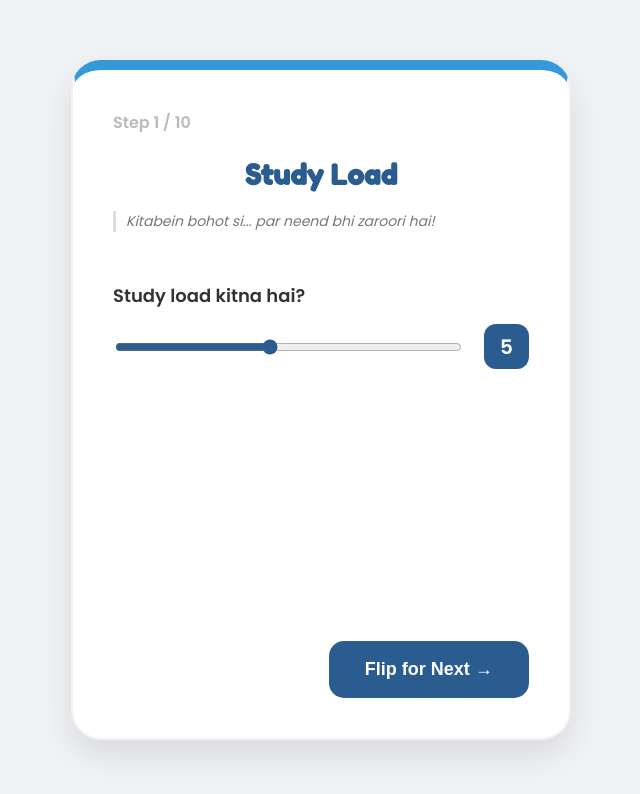
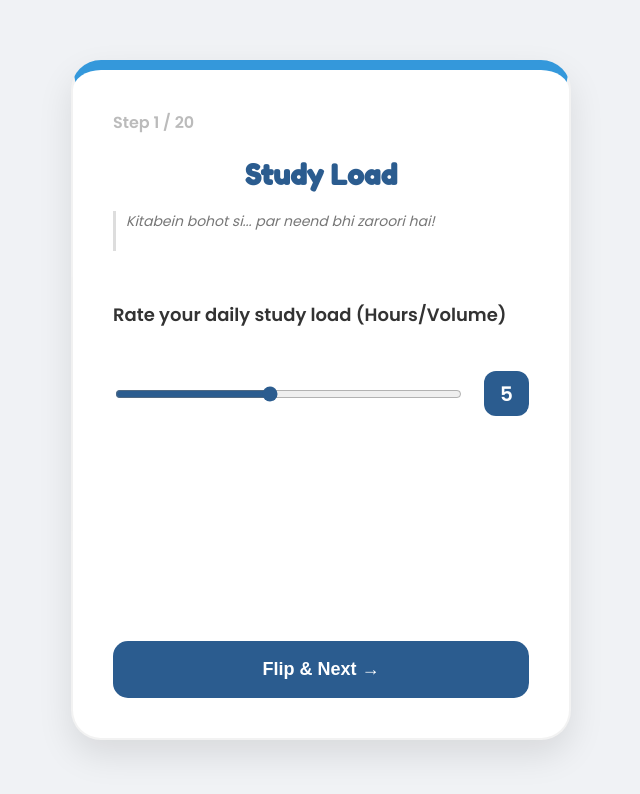
Before and after one commit to kanika-ydv/Student-Stress-Predictor, a plain HTML site: page Frontend/index.html in a window 1280 px wide. Shown: the whole page, without its empty margins (319-959 px from the left). Drawn offline with Linux system fonts and the light colour scheme.

Commit message:
Update index.html

```diff
--- a/Frontend/index.html
+++ b/Frontend/index.html
@@ -40,10 +40,10 @@
         .card-face-back { transform: rotateY(180deg); }
 
         h2 { font-family: 'Fredoka One', cursive; font-size: 28px; color: var(--primary); margin-bottom: 5px; text-align:center; }
-        .quote { font-style: italic; color: #777; margin-bottom: 30px; font-size: 14px; border-left: 3px solid #ddd; padding-left: 10px; }
+        .quote { font-style: italic; color: #777; margin-bottom: 30px; font-size: 14px; border-left: 3px solid #ddd; padding-left: 10px; min-height: 40px;}
 
         .input-group { margin-top: 20px; text-align: left; }
-        label { font-size: 18px; color: #333; font-weight: 600; display: block; margin-bottom: 15px; }
+        label { font-size: 18px; color: #333; font-weight: 600; display: block; margin-bottom: 15px; min-height: 55px;}
 
         .slider-wrapper { display: flex; align-items: center; gap: 20px; }
         input[type="range"] { flex-grow: 1; height: 10px; cursor: pointer; accent-color: var(--primary); }
@@ -56,7 +56,6 @@
         .btn-group { display: flex; gap: 15px; margin-top: auto; padding-top: 20px; }
         button { padding: 18px; border-radius: 15px; cursor: pointer; font-size: 18px; font-weight: 600; transition: 0.3s; border: none; flex: 1; }
         .next-btn { background: var(--primary); color: white; }
-        .back-btn { background: #eee; color: #666; }
 
         /* GAUGE STYLES */
         .gauge-outer { position: relative; width: 240px; height: 120px; margin: 20px auto 40px; overflow: visible; }
@@ -71,15 +70,15 @@
 </head>
 <body>
 
-<div class="scene" id="main-scene">
+<div class="scene">
     <div class="card-container" id="flipper">
         <div class="card-face" id="face-front">
             <div id="progress-txt" style="font-weight: bold; color: #bbb;">Step 1 / 10</div>
-            <h2 id="title-f">Academic Load</h2>
-            <p class="quote" id="quote-f">"Padhai ka bojh, ya future ki khoj?"</p>
+            <h2 id="title-f">Loading...</h2>
+            <p class="quote" id="quote-f">Wait a moment...</p>
 
             <div class="input-group">
-                <label id="label-f">How heavy is your study load?</label>
+                <label id="label-f">Question Loading...</label>
                 <div class="slider-wrapper">
                     <input type="range" min="1" max="10" value="5" id="slider-f" oninput="updateDisp('f')">
                     <div class="range-value" id="val-f">5</div>
@@ -87,19 +86,18 @@
             </div>
 
             <div class="btn-group">
-                <button class="back-btn" onclick="moveStep(-1)" id="b-btn" style="visibility:hidden">Back</button>
-                <button class="next-btn" onclick="flipToBack()">Flip for Next &rarr;</button>
+                <button class="next-btn" onclick="flipToBack()">Flip & Next &rarr;</button>
             </div>
         </div>
 
         <div class="card-face card-face-back" id="face-back">
-            <div id="back-header" style="font-weight: bold; color: #bbb;">Next Question</div>
-            <h2 id="title-b">Performance</h2>
-            <p class="quote" id="quote-b">"Marks matter? Maybe. Mental health? Always."</p>
+            <div id="back-step-txt" style="font-weight: bold; color: #bbb;">Step 1 / 10</div>
+            <h2 id="title-b">Loading...</h2>
+            <p class="quote" id="quote-b">Almost there...</p>
 
             <div id="back-content-area">
                 <div class="input-group">
-                    <label id="label-b">Your Academic Performance?</label>
+                    <label id="label-b">Question Loading...</label>
                     <div class="slider-wrapper">
                         <input type="range" min="1" max="10" value="5" id="slider-b" oninput="updateDisp('b')">
                         <div class="range-value" id="val-b">5</div>
@@ -116,19 +114,33 @@
 
 <script>
     const allQuestions = [
-        { title: "Study Load", label: "Study load kitna hai?", quote: "Kitabein bohot si... par neend bhi zaroori hai!", color: "#3498db" },
-        { title: "Grades", label: "Academic Performance kaisi hai?", quote: "Result toh ek paper hai, aap gold ho!", color: "#3498db" },
-        { title: "Attendance", label: "Average Attendance (%)?", quote: "Attendance 75%? Mushkil hai par namumkin nahi.", color: "#3498db" },
-        { title: "Future", label: "Future Career ki chinta?", quote: "Life set hai? Ya abhi tension baaki hai?", color: "#3498db" },
-        { title: "Teacher", label: "Teacher ke sath relation?", quote: "Teacher strict hain ya dost jaise?", color: "#3498db" },
-        { title: "Sleep", label: "Neend ki quality kaisi hai?", quote: "8 ghante ki neend = 80% stress khatam.", color: "#2ecc71" },
-        { title: "Health", label: "Headache ya body pain?", quote: "Sar dard hai ya sirf Monday blues?", color: "#2ecc71" },
-        { title: "Activity", label: "Exercise ya Sports?", quote: "Body hilaao, stress bhagaao!", color: "#2ecc71" },
-        { title: "Anxiety", label: "Ghabrahat level kitna hai?", quote: "Chill maro, duniya nahi khatam ho rahi.", color: "#9b59b6" },
-        { title: "Focus", label: "Concentration me dikat?", quote: "Ek waqt pe ek kaam, baaki sab jaam.", color: "#9b59b6" },
-        { title: "Peer Pressure", label: "Doston ka pressure?", quote: "Log kya kahenge? Kuch toh log kahenge!", color: "#e67e22" },
-        { title: "Family", label: "Ghar walo ka support?", quote: "Family is everything, unse baat toh karo.", color: "#e67e22" }
-        // ... (Remaining added in background array logic)
+        // ACADEMIC (1-5)
+        { title: "Study Load", label: "Rate your daily study load (Hours/Volume)", quote: "Kitabein bohot si... par neend bhi zaroori hai!", color: "#3498db" },
+        { title: "Grades", label: "How satisfied are you with your grades?", quote: "Result toh ek paper hai, aap gold ho!", color: "#3498db" },
+        { title: "Attendance", label: "Rate your regularity in classes (%)", quote: "Attendance 75%? Mushkil hai par namumkin nahi.", color: "#3498db" },
+        { title: "Career", label: "Future career concern level?", quote: "Life set hai? Ya abhi tension baaki hai?", color: "#3498db" },
+        { title: "Teachers", label: "Teacher-Student relationship quality?", quote: "Teacher strict hain ya dost jaise?", color: "#3498db" },
+
+        // PHYSIOLOGICAL (6-10)
+        { title: "Sleep", label: "Quality of your sleep lately?", quote: "8 ghante ki neend = 80% stress khatam.", color: "#2ecc71" },
+        { title: "Headache", label: "Frequency of headaches or migraines?", quote: "Sar dard hai ya sirf Monday blues?", color: "#2ecc71" },
+        { title: "Activity", label: "Physical activity/Sports involvement?", quote: "Body hilaao, stress bhagaao!", color: "#2ecc71" },
+        { title: "Breathing", label: "Any breathing issues or panic signs?", quote: "Gehri saans lo... sab theek ho jayega.", color: "#2ecc71" },
+        { title: "Diet", label: "Eating habits (Healthy vs Junk)?", quote: "Pizza khushi deta hai, par salad shanti.", color: "#2ecc71" },
+
+        // PSYCHOLOGICAL (11-15)
+        { title: "Anxiety", label: "Daily anxiety or nervousness level?", quote: "Chill maro, duniya nahi khatam ho rahi.", color: "#9b59b6" },
+        { title: "Mood", label: "Frequency of mood swings?", quote: "Kabhi khushi kabhi gham... normal hai!", color: "#9b59b6" },
+        { title: "Self Esteem", label: "How confident do you feel in yourself?", quote: "Aap apna favourite ho, bas yaad rakho.", color: "#9b59b6" },
+        { title: "Focus", label: "Concentration and focus on tasks?", quote: "Ek waqt pe ek kaam, baaki sab jaam.", color: "#9b59b6" },
+        { title: "Happiness", label: "Overall happiness with current life?", quote: "Smile please! Mobile ka front camera dekho.", color: "#9b59b6" },
+
+        // SOCIETAL (16-20)
+        { title: "Peer Pressure", label: "Pressure to fit in with friends?", quote: "Log kya kahenge? Kuch toh log kahenge!", color: "#e67e22" },
+        { title: "Family", label: "Support from family/home environment?", quote: "Family is everything, unse baat toh karo.", color: "#e67e22" },
+        { title: "Safety", label: "How safe do you feel in your surroundings?", quote: "Safety first! Mental aur physical dono.", color: "#e67e22" },
+        { title: "Socializing", label: "Time spent socializing with others?", quote: "Dost banao, chai piyo, stress bhulao.", color: "#e67e22" },
+        { title: "Internet", label: "Internet/Social media usage impact?", quote: "Screen time kam, real life zyada!", color: "#e67e22" }
     ];
 
     let currentCardIndex = 0;
@@ -146,6 +158,7 @@
 
     function flipToFront() {
         answers[currentCardIndex * 2 + 1] = document.getElementById('slider-b').value;
+
         if (currentCardIndex < 9) {
             currentCardIndex++;
             loadCardData();
@@ -156,10 +169,11 @@
     }
 
     function loadCardData() {
-        const qF = allQuestions[currentCardIndex * 2] || allQuestions[0];
-        const qB = allQuestions[currentCardIndex * 2 + 1] || allQuestions[1];
+        const qF = allQuestions[currentCardIndex * 2];
+        const qB = allQuestions[currentCardIndex * 2 + 1];
 
-        document.getElementById('progress-txt').innerText = `Step ${currentCardIndex + 1} / 10`;
+        // Front Side Update
+        document.getElementById('progress-txt').innerText = `Step ${currentCardIndex * 2 + 1} / 20`;
         document.getElementById('title-f').innerText = qF.title;
         document.getElementById('label-f').innerText = qF.label;
         document.getElementById('quote-f').innerText = qF.quote;
@@ -167,6 +181,8 @@
         document.getElementById('val-f').innerText = answers[currentCardIndex * 2];
         document.getElementById('face-front').style.borderTop = `10px solid ${qF.color}`;
 
+        // Back Side Update
+        document.getElementById('back-step-txt').innerText = `Step ${currentCardIndex * 2 + 2} / 20`;
         document.getElementById('title-b').innerText = qB.title;
         document.getElementById('label-b').innerText = qB.label;
         document.getElementById('quote-b').innerText = qB.quote;
@@ -178,9 +194,9 @@
     }
 
     async function predictFinal() {
-        document.getElementById('back-header').innerText = "Analyzing...";
-        document.getElementById('title-b').innerText = "Processing Data";
-        document.getElementById('back-content-area').innerHTML = "<div style='text-align:center; padding:50px;'>Please wait while we calculate your stress level...</div>";
+        document.getElementById('back-step-txt').innerText = "Processing...";
+        document.getElementById('title-b').innerText = "Analyzing Results";
+        document.getElementById('back-content-area').innerHTML = "<div style='text-align:center; padding:50px;'>Calculating your score...</div>";
         document.getElementById('back-btn-group').style.display = "none";
 
         try {
@@ -189,33 +205,33 @@
                 body: JSON.stringify({features: answers.map(Number)})
             });
             const data = await res.json();
-            showResultUI(data.stress_level);
+            showFinalUI(data.stress_level);
         } catch(e) {
             alert("Error connecting to server!");
             location.reload();
         }
     }
 
-    function showResultUI(lvl) {
-        document.getElementById('back-header').innerText = "Final Report";
-        document.getElementById('title-b').innerText = "Analysis Complete";
-        document.getElementById('quote-b').innerText = "Here is how you are doing today.";
+    function showFinalUI(lvl) {
+        document.getElementById('back-step-txt').innerText = "Final Report";
+        document.getElementById('title-b').innerText = "Result";
+        document.getElementById('quote-b').innerText = "Here is your stress analysis.";
 
         document.getElementById('back-content-area').innerHTML = `
             <div class="gauge-outer">
                 <div class="gauge-bg"></div>
                 <div class="gauge-inner"></div>
                 <div class="needle" id="res-needle"></div>
-                <div class="gauge-labels">
-                    <span class="percent-tag" style="left: -15px; bottom: 0;">0%</span>
+                <div style="position: absolute; width: 100%; top: 0; left: 0;">
+                    <span class="percent-tag" style="left: -15px; bottom: -120px;">0%</span>
                     <span class="percent-tag" style="left: 0px; top: 20px;">25%</span>
                     <span class="percent-tag" style="left: 105px; top: -15px;">50%</span>
                     <span class="percent-tag" style="right: 0px; top: 20px;">75%</span>
-                    <span class="percent-tag" style="right: -15px; bottom: 0;">100%</span>
+                    <span class="percent-tag" style="right: -15px; bottom: -120px;">100%</span>
                 </div>
             </div>
             <div class="res-pill ${lvl==='Low'?'active':''}" style="color:#2ecc71">😊 Low Stress</div>
-            <div class="res-pill ${lvl.includes('Med')?'active':''}" style="color:#f1c40f">😐 Moderate Stress</div>
+            <div class="res-pill ${lvl.includes('Med')||lvl.includes('Mod')?'active':''}" style="color:#f1c40f">😐 Moderate Stress</div>
             <div class="res-pill ${lvl==='High'?'active':''}" style="color:#e74c3c">😟 High Stress</div>
             <button onclick="location.reload()" class="next-btn" style="margin-top:20px; width:100%">Restart Test</button>
         `;
```
